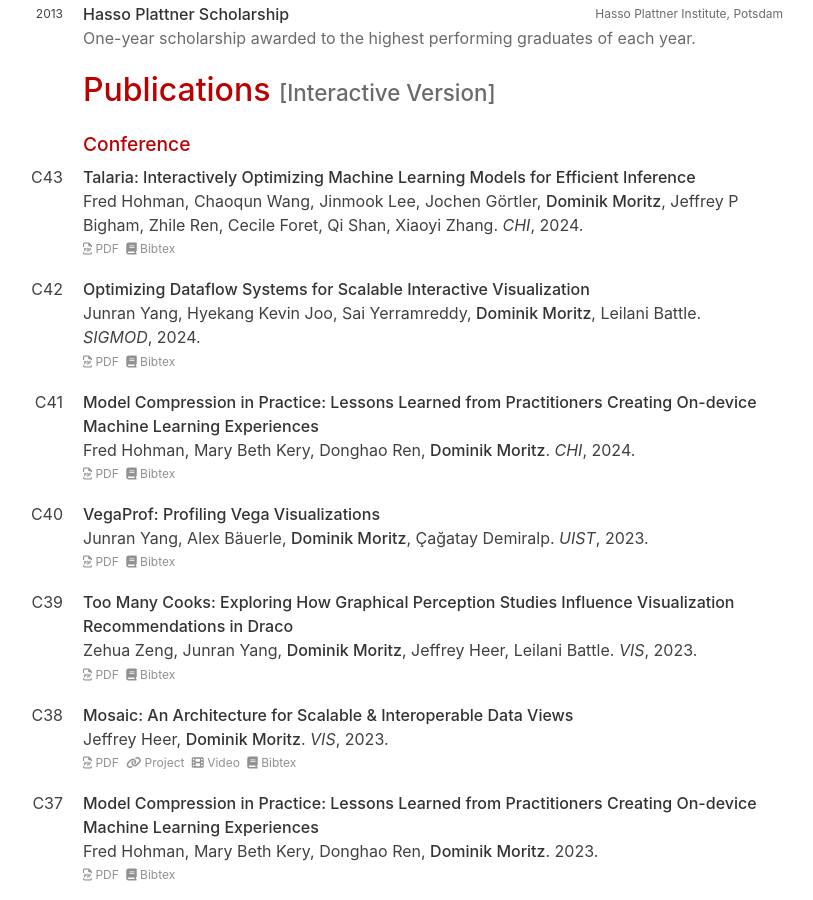
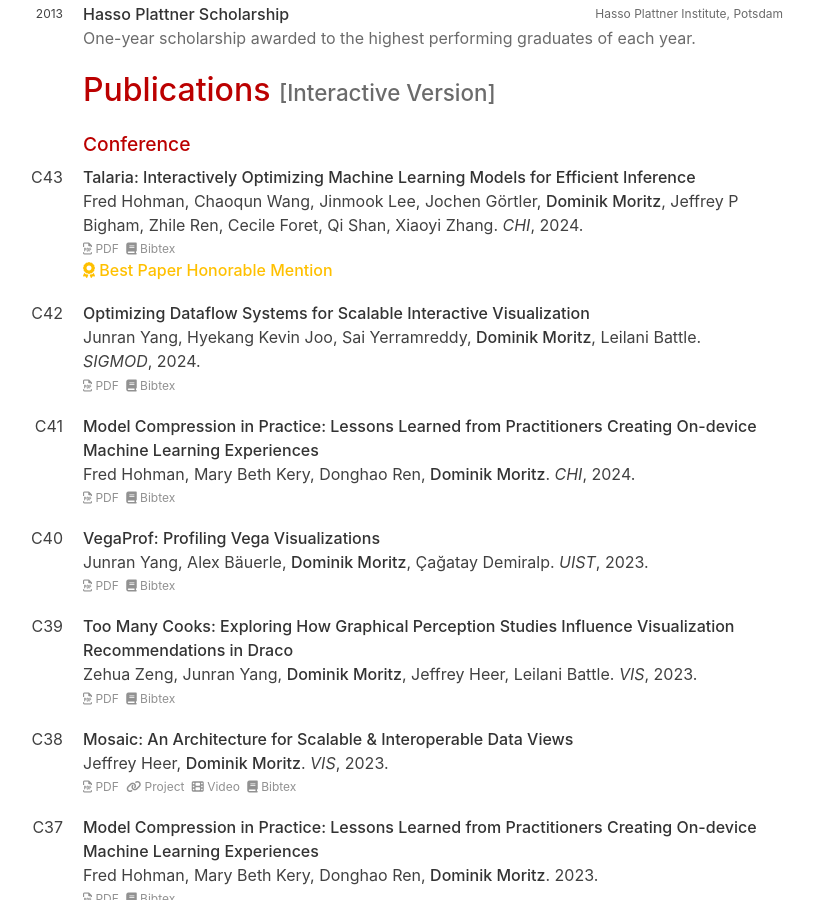
Before and after one commit to domoritz/domoritz.github.io, a Jekyll site: the page built from cv.html, in a window 1280 px wide and 900 px high, scrolled down 1828 px. Shown: the whole window, without its empty margins (257-1070 px from the left). Built offline with Jekyll 4.4.1, drawn with Linux system fonts in a browser that asks for light colours.

Commit message:
Add talaria award

```diff
--- a/_publications/2024-talaria.html
+++ b/_publications/2024-talaria.html
@@ -27,6 +27,8 @@
 doi: "10.1145/3613904.3642628"
 pdf: https://arxiv.org/pdf/2404.03085.pdf
 html: https://arxiv.org/html/2404.03085v1
+awards:
+  - Best Paper Honorable Mention
 ---
 
 On-device machine learning (ML) moves computation from the cloud to personal
```
